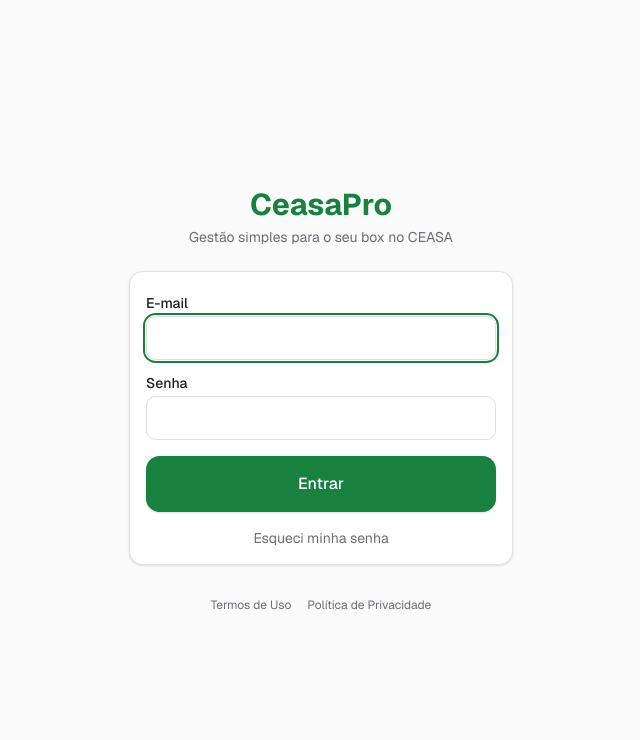
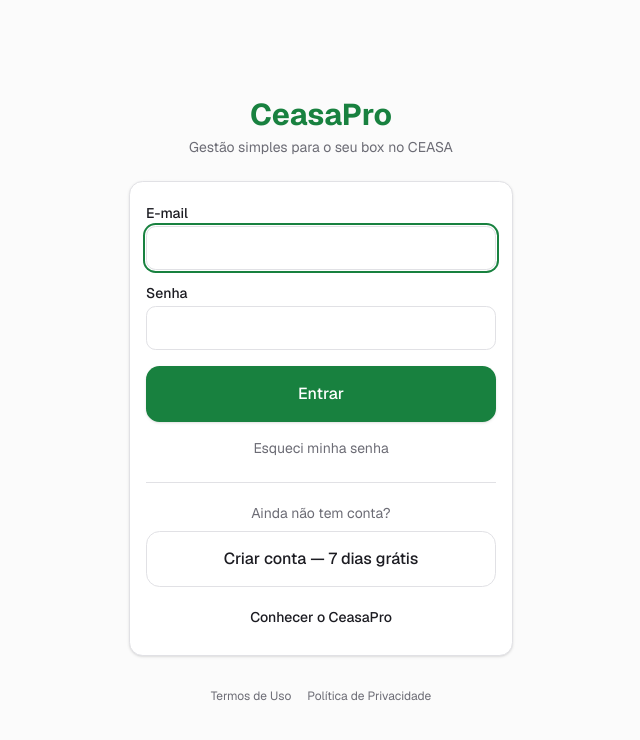
Before and after one commit to Lca2001C/CeasaPro, a Next.js app: page /login in a window 1280 px wide. Shown: the top 740 px of the page, without its empty margins (319-959 px from the left). Built offline with nearby package versions, Linux system fonts and the light colour scheme.

Commit message:
(feat):implementacao de end points

```diff
--- a/src/app/(auth)/login/_components/login-form.tsx
+++ b/src/app/(auth)/login/_components/login-form.tsx
@@ -16,7 +16,7 @@
 import { Label } from "@/components/ui/label";
 import { Card, CardContent } from "@/components/ui/card";
 
-export function LoginForm() {
+export function LoginForm({ trialDays }: { trialDays: number }) {
   const router = useRouter();
   const params = useSearchParams();
   const [loading, setLoading] = useState(false);
@@ -82,6 +82,22 @@
             Esqueci minha senha
           </Link>
         </form>
+
+        {/* Quem ainda não é cliente chega aqui com frequência: `/` redireciona
+            para o login assim que existe sessão, e o link que circula por
+            WhatsApp costuma ser o da tela de entrada. Sem estas duas saídas o
+            visitante só teria o caminho de volta pelo botão do navegador. */}
+        <div className="mt-6 flex flex-col gap-2 border-t pt-5">
+          <p className="text-center text-sm text-muted-foreground">
+            Ainda não tem conta?
+          </p>
+          <Button asChild variant="outline" size="lg">
+            <Link href="/cadastro">Criar conta — {trialDays} dias grátis</Link>
+          </Button>
+          <Button asChild variant="ghost">
+            <Link href="/">Conhecer o CeasaPro</Link>
+          </Button>
+        </div>
       </CardContent>
     </Card>
   );
--- a/src/app/(auth)/login/page.tsx
+++ b/src/app/(auth)/login/page.tsx
@@ -1,4 +1,5 @@
 import { Suspense } from "react";
+import { TRIAL_DAYS } from "@/lib/billing/status";
 import { LoginForm } from "./_components/login-form";
 
 // Renderizada por requisição para receber o nonce do CSP (ver `src/proxy.ts`).
@@ -9,7 +10,7 @@
 export default function LoginPage() {
   return (
     <Suspense fallback={null}>
-      <LoginForm />
+      <LoginForm trialDays={TRIAL_DAYS} />
     </Suspense>
   );
 }
```
